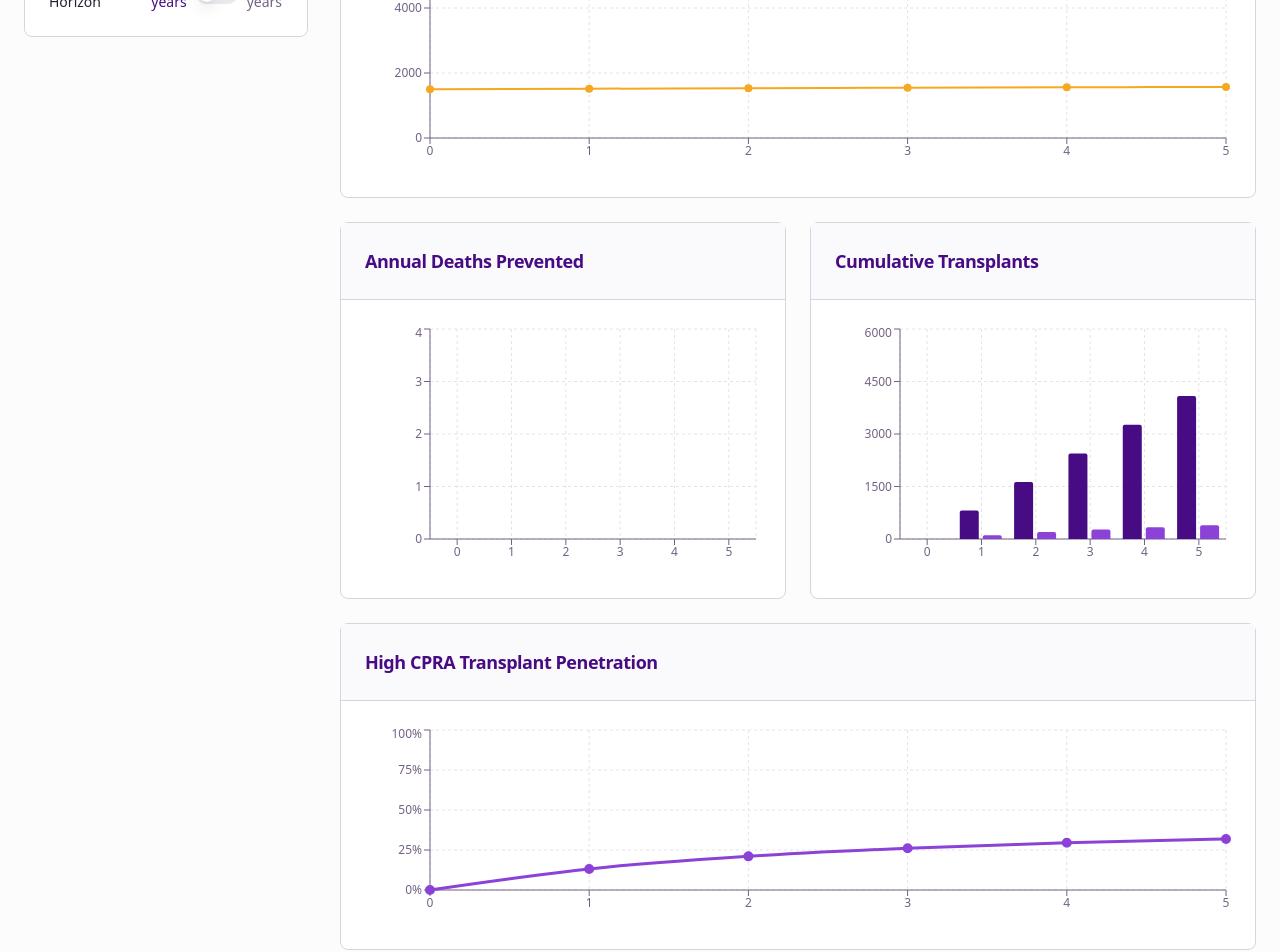
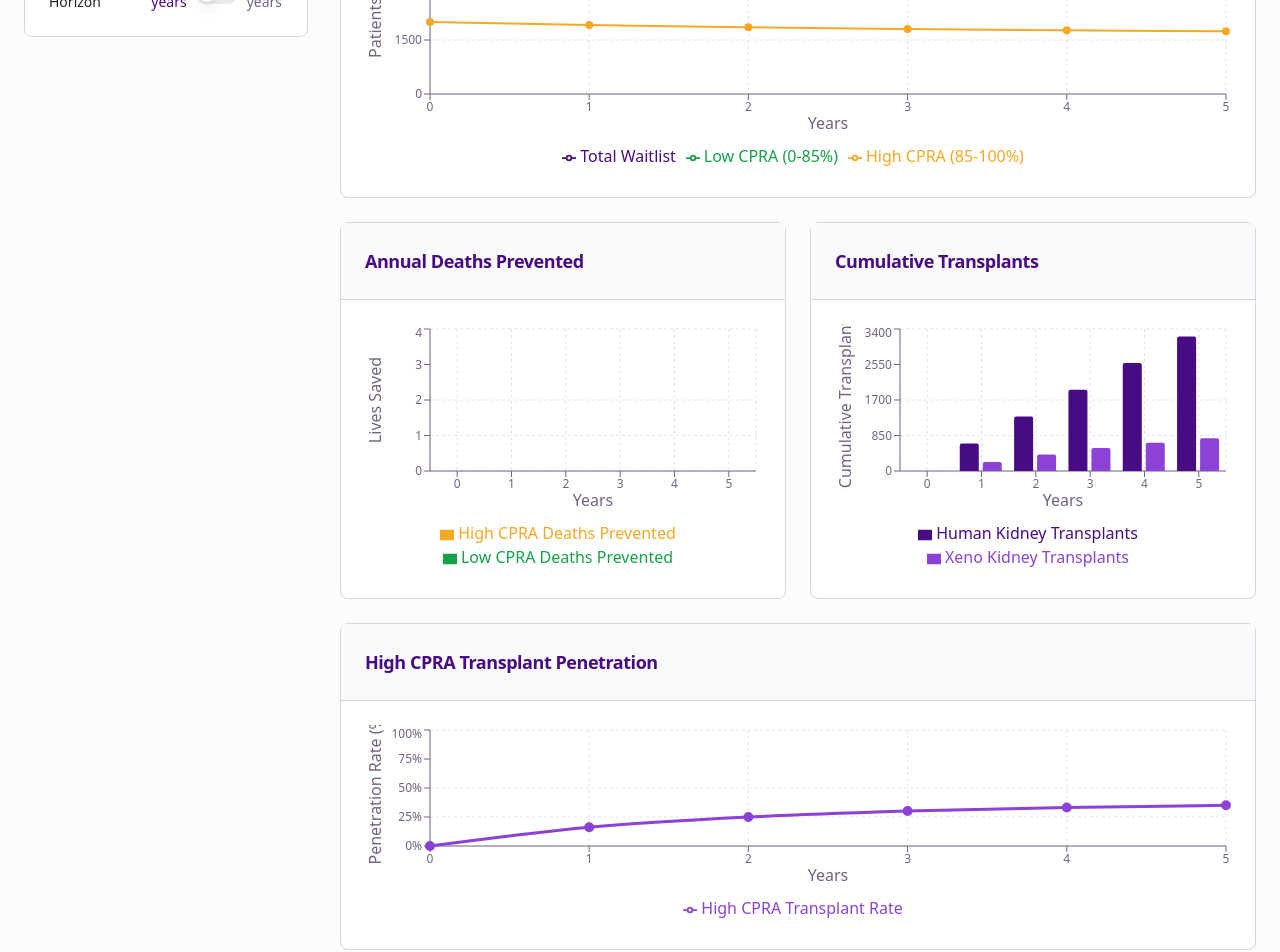
Before and after one commit to bayzhan8/xeno-hope-explorer, a React (Vite) app: page / in a window 1280 px wide. Shown: the part 700-1652 px from the top of the page. Built offline with nearby package versions, Linux system fonts and the light colour scheme; the HTML template or start-up script is replaced by a standard one.

Commit message:
Add graph labels and sensitivity

```diff
--- a/src/components/SimulationCharts.tsx
+++ b/src/components/SimulationCharts.tsx
@@ -1,6 +1,6 @@
 import React from 'react';
 import { Card, CardContent, CardHeader, CardTitle } from '@/components/ui/card';
-import { LineChart, Line, XAxis, YAxis, CartesianGrid, ResponsiveContainer, BarChart, Bar, PieChart, Pie, Cell } from 'recharts';
+import { LineChart, Line, XAxis, YAxis, CartesianGrid, ResponsiveContainer, BarChart, Bar, PieChart, Pie, Cell, Legend, Tooltip } from 'recharts';
 
 interface SimulationData {
   waitlistData: Array<{ year: number; total: number; lowCPRA: number; highCPRA: number }>;
@@ -21,6 +21,40 @@ const SimulationCharts: React.FC<SimulationChartsProps> = ({ data }) => {
     quaternary: 'hsl(var(--chart-quaternary))',
   };
 
+  // Custom tooltip component
+  const CustomTooltip = ({ active, payload, label }: any) => {
+    if (active && payload && payload.length) {
+      return (
+        <div className="bg-card border border-medical-border rounded-lg p-3 shadow-[var(--shadow-medium)]">
+          <p className="text-sm font-medium text-foreground mb-1">{`Year: ${label}`}</p>
+          {payload.map((entry: any, index: number) => (
+            <p key={index} className="text-sm" style={{ color: entry.color }}>
+              {`${entry.name}: ${typeof entry.value === 'number' ? entry.value.toLocaleString() : entry.value}`}
+            </p>
+          ))}
+        </div>
+      );
+    }
+    return null;
+  };
+
+  // Custom percentage tooltip
+  const PercentageTooltip = ({ active, payload, label }: any) => {
+    if (active && payload && payload.length) {
+      return (
+        <div className="bg-card border border-medical-border rounded-lg p-3 shadow-[var(--shadow-medium)]">
+          <p className="text-sm font-medium text-foreground mb-1">{`Year: ${label}`}</p>
+          {payload.map((entry: any, index: number) => (
+            <p key={index} className="text-sm" style={{ color: entry.color }}>
+              {`${entry.name}: ${(entry.value * 100).toFixed(1)}%`}
+            </p>
+          ))}
+        </div>
+      );
+    }
+    return null;
+  };
+
   return (
     <div className="grid grid-cols-1 lg:grid-cols-2 gap-6">
       {/* Waitlist Size Over Time */}
@@ -36,17 +70,24 @@ const SimulationCharts: React.FC<SimulationChartsProps> = ({ data }) => {
                 dataKey="year"
                 stroke="hsl(var(--muted-foreground))"
                 tick={{ fontSize: 12 }}
+                label={{ value: 'Years', position: 'insideBottom', offset: -5, style: { textAnchor: 'middle', fill: 'hsl(var(--muted-foreground))' } }}
               />
               <YAxis
                 stroke="hsl(var(--muted-foreground))"
                 tick={{ fontSize: 12 }}
+                label={{ value: 'Patients on Waitlist', angle: -90, position: 'insideLeft', style: { textAnchor: 'middle', fill: 'hsl(var(--muted-foreground))' } }}
+              />
+              <Tooltip content={<CustomTooltip />} />
+              <Legend
+                wrapperStyle={{ paddingTop: '20px' }}
+                iconType="line"
               />
               <Line
                 type="monotone"
                 dataKey="total"
                 stroke={COLORS.primary}
                 strokeWidth={3}
-                name="Total"
+                name="Total Waitlist"
                 dot={{ fill: COLORS.primary, strokeWidth: 2, r: 4 }}
               />
               <Line
@@ -54,7 +95,7 @@ const SimulationCharts: React.FC<SimulationChartsProps> = ({ data }) => {
                 dataKey="lowCPRA"
                 stroke={COLORS.secondary}
                 strokeWidth={2}
-                name="Low CPRA (0-85)"
+                name="Low CPRA (0-85%)"
                 dot={{ fill: COLORS.secondary, strokeWidth: 2, r: 3 }}
               />
               <Line
@@ -62,7 +103,7 @@ const SimulationCharts: React.FC<SimulationChartsProps> = ({ data }) => {
                 dataKey="highCPRA"
                 stroke={COLORS.tertiary}
                 strokeWidth={2}
-                name="High CPRA (85-100)"
+                name="High CPRA (85-100%)"
                 dot={{ fill: COLORS.tertiary, strokeWidth: 2, r: 3 }}
               />
             </LineChart>
@@ -83,21 +124,27 @@ const SimulationCharts: React.FC<SimulationChartsProps> = ({ data }) => {
                 dataKey="year"
                 stroke="hsl(var(--muted-foreground))"
                 tick={{ fontSize: 12 }}
+                label={{ value: 'Years', position: 'insideBottom', offset: -5, style: { textAnchor: 'middle', fill: 'hsl(var(--muted-foreground))' } }}
               />
               <YAxis
                 stroke="hsl(var(--muted-foreground))"
                 tick={{ fontSize: 12 }}
+                label={{ value: 'Lives Saved', angle: -90, position: 'insideLeft', style: { textAnchor: 'middle', fill: 'hsl(var(--muted-foreground))' } }}
+              />
+              <Tooltip content={<CustomTooltip />} />
+              <Legend
+                wrapperStyle={{ paddingTop: '20px' }}
               />
               <Bar
                 dataKey="highCPRA"
                 fill={COLORS.tertiary}
-                name="High CPRA"
+                name="High CPRA Deaths Prevented"
                 radius={[2, 2, 0, 0]}
               />
               <Bar
                 dataKey="lowCPRA"
                 fill={COLORS.secondary}
-                name="Low CPRA"
+                name="Low CPRA Deaths Prevented"
                 radius={[2, 2, 0, 0]}
               />
             </BarChart>
@@ -118,21 +165,27 @@ const SimulationCharts: React.FC<SimulationChartsProps> = ({ data }) => {
                 dataKey="year"
                 stroke="hsl(var(--muted-foreground))"
                 tick={{ fontSize: 12 }}
+                label={{ value: 'Years', position: 'insideBottom', offset: -5, style: { textAnchor: 'middle', fill: 'hsl(var(--muted-foreground))' } }}
               />
               <YAxis
                 stroke="hsl(var(--muted-foreground))"
                 tick={{ fontSize: 12 }}
+                label={{ value: 'Cumulative Transplants', angle: -90, position: 'insideLeft', style: { textAnchor: 'middle', fill: 'hsl(var(--muted-foreground))' } }}
+              />
+              <Tooltip content={<CustomTooltip />} />
+              <Legend
+                wrapperStyle={{ paddingTop: '20px' }}
               />
               <Bar
                 dataKey="human"
                 fill={COLORS.primary}
-                name="Human"
+                name="Human Kidney Transplants"
                 radius={[2, 2, 0, 0]}
               />
               <Bar
                 dataKey="xeno"
                 fill={COLORS.quaternary}
-                name="Xeno"
+                name="Xeno Kidney Transplants"
                 radius={[2, 2, 0, 0]}
               />
             </BarChart>
@@ -153,19 +206,25 @@ const SimulationCharts: React.FC<SimulationChartsProps> = ({ data }) => {
                 dataKey="year"
                 stroke="hsl(var(--muted-foreground))"
                 tick={{ fontSize: 12 }}
+                label={{ value: 'Years', position: 'insideBottom', offset: -5, style: { textAnchor: 'middle', fill: 'hsl(var(--muted-foreground))' } }}
               />
               <YAxis
                 stroke="hsl(var(--muted-foreground))"
                 tick={{ fontSize: 12 }}
                 domain={[0, 1]}
                 tickFormatter={(value) => `${(value * 100).toFixed(0)}%`}
+                label={{ value: 'Penetration Rate (%)', angle: -90, position: 'insideLeft', style: { textAnchor: 'middle', fill: 'hsl(var(--muted-foreground))' } }}
+              />
+              <Tooltip content={<PercentageTooltip />} />
+              <Legend
+                wrapperStyle={{ paddingTop: '20px' }}
               />
               <Line
                 type="monotone"
                 dataKey="proportion"
                 stroke={COLORS.quaternary}
                 strokeWidth={3}
-                name="Proportion Transplanted"
+                name="High CPRA Transplant Rate"
                 dot={{ fill: COLORS.quaternary, strokeWidth: 2, r: 4 }}
               />
             </LineChart>
--- a/src/utils/simulationEngine.ts
+++ b/src/utils/simulationEngine.ts
@@ -19,18 +19,18 @@ interface PopulationState {
   relistings: number;
 }
 
-// Baseline parameters (medical literature estimates)
+// Baseline parameters (medical literature estimates) - Enhanced sensitivity
 const BASELINE_PARAMS = {
-  initialLowCPRA: 5000,
-  initialHighCPRA: 1500,
-  arrivalRateLow: 1200, // per year
-  arrivalRateHigh: 400, // per year
-  humanTransplantRate: 0.3, // per year per person on waitlist
-  waitlistDeathRate: 0.08, // per year
-  humanGraftFailureRate: 0.05, // per year
-  humanPostTransplantDeathRate: 0.03, // per year
-  humanRelistingRate: 0.08, // per year
-  xenoAvailabilityRate: 200, // xeno kidneys available per year
+  initialLowCPRA: 4000,
+  initialHighCPRA: 2000,
+  arrivalRateLow: 1000, // per year
+  arrivalRateHigh: 600, // per year
+  humanTransplantRate: 0.25, // per year per person on waitlist
+  waitlistDeathRate: 0.12, // per year - increased for more dramatic effect
+  humanGraftFailureRate: 0.04, // per year
+  humanPostTransplantDeathRate: 0.025, // per year
+  humanRelistingRate: 0.06, // per year
+  xenoAvailabilityRate: 400, // xeno kidneys available per year - increased
 };
 
 export class SimulationEngine {
@@ -189,7 +189,7 @@ export class SimulationEngine {
       newState.lowCPRAWaitlist += BASELINE_PARAMS.arrivalRateLow * dt;
       newState.highCPRAWaitlist += BASELINE_PARAMS.arrivalRateHigh * dt;
 
-      // Xeno transplants (only for high-CPRA)
+      // Xeno transplants (only for high-CPRA) - Enhanced sensitivity
       const xenoOffered = BASELINE_PARAMS.xenoAvailabilityRate * dt;
       const xenoAccepted = Math.min(
         xenoOffered * this.params.xenoAcceptanceRate,
@@ -199,21 +199,25 @@ export class SimulationEngine {
       newState.highCPRAWaitlist -= xenoAccepted;
       newState.xenoTransplanted += xenoAccepted;
 
-      // Human transplants (reduced availability due to xeno)
-      const availableHumanKidneys = BASELINE_PARAMS.arrivalRateLow * 0.8 * dt; // Assume 80% of arrivals donate
-      const lowTransplants = Math.min(
-        newState.lowCPRAWaitlist * BASELINE_PARAMS.humanTransplantRate * dt,
-        availableHumanKidneys * 0.7 // 70% go to low-CPRA
-      );
-      const highTransplants = Math.min(
-        newState.highCPRAWaitlist * BASELINE_PARAMS.humanTransplantRate * dt * 0.3,
-        availableHumanKidneys * 0.3 // 30% go to high-CPRA
+      // Human transplants (more realistic competition for organs)
+      const totalDemand = newState.lowCPRAWaitlist + newState.highCPRAWaitlist;
+      const availableHumanKidneys = BASELINE_PARAMS.arrivalRateLow * 0.75 * dt; // 75% become available
+
+      // Priority system: some kidneys go to high-CPRA if available
+      const highCPRAPriority = Math.min(
+        availableHumanKidneys * 0.4, // 40% prioritized for high-CPRA
+        newState.highCPRAWaitlist * BASELINE_PARAMS.humanTransplantRate * dt * 0.4 // reduced rate for high-CPRA
       );
 
-      newState.lowCPRAWaitlist -= lowTransplants;
-      newState.highCPRAWaitlist -= highTransplants;
-      newState.lowCPRATransplanted += lowTransplants;
-      newState.highCPRATransplanted += highTransplants;
+      const lowCPRAAllocation = Math.min(
+        availableHumanKidneys * 0.6, // 60% for low-CPRA
+        newState.lowCPRAWaitlist * BASELINE_PARAMS.humanTransplantRate * dt
+      );
+
+      newState.lowCPRAWaitlist -= lowCPRAAllocation;
+      newState.highCPRAWaitlist -= highCPRAPriority;
+      newState.lowCPRATransplanted += lowCPRAAllocation;
+      newState.highCPRATransplanted += highCPRAPriority;
 
       // Waitlist deaths
       const lowDeaths = newState.lowCPRAWaitlist * BASELINE_PARAMS.waitlistDeathRate * dt;
@@ -223,7 +227,7 @@ export class SimulationEngine {
       newState.highCPRAWaitlist -= highDeaths;
       newState.deaths += lowDeaths + highDeaths;
 
-      // Xeno graft outcomes
+      // Xeno graft outcomes - Enhanced parameter sensitivity
       const xenoGraftFailures = newState.xenoTransplanted * this.params.xenoGraftFailureRate * dt;
       const xenoPostTransplantDeaths = newState.xenoTransplanted * this.params.postTransplantDeathRate * dt;
       const xenoRelistings = xenoGraftFailures * this.params.relistingRate;
@@ -266,7 +270,7 @@ export class SimulationEngine {
       totalTransplants: finalTransplants.human + finalTransplants.xeno,
       xenoTransplants: finalTransplants.xeno,
       penetrationRate: finalPenetration.proportion,
-      relistingImpact: finalTransplants.xeno * this.params.relistingRate * 0.5, // Approximate impact
+      relistingImpact: finalTransplants.xeno * this.params.relistingRate * this.params.xenoGraftFailureRate, // More accurate impact calculation
     };
   }
 }
```
